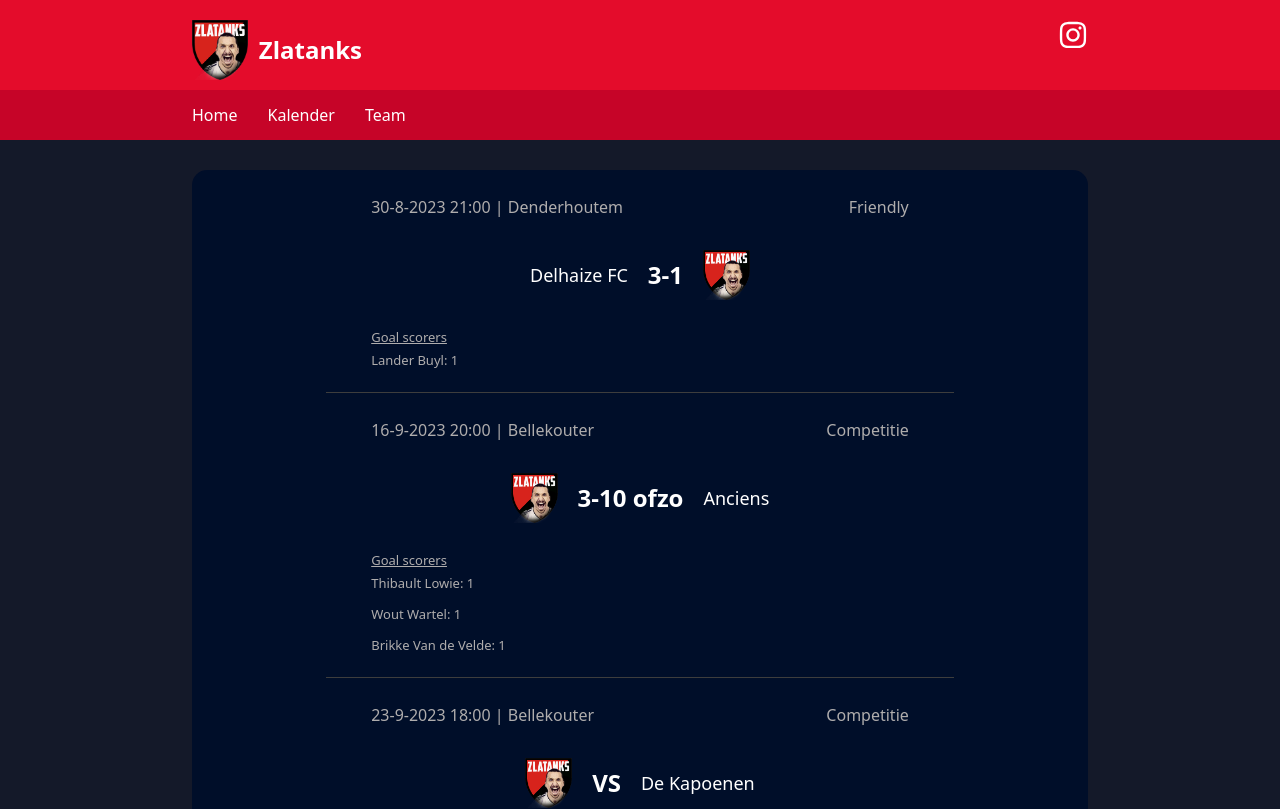
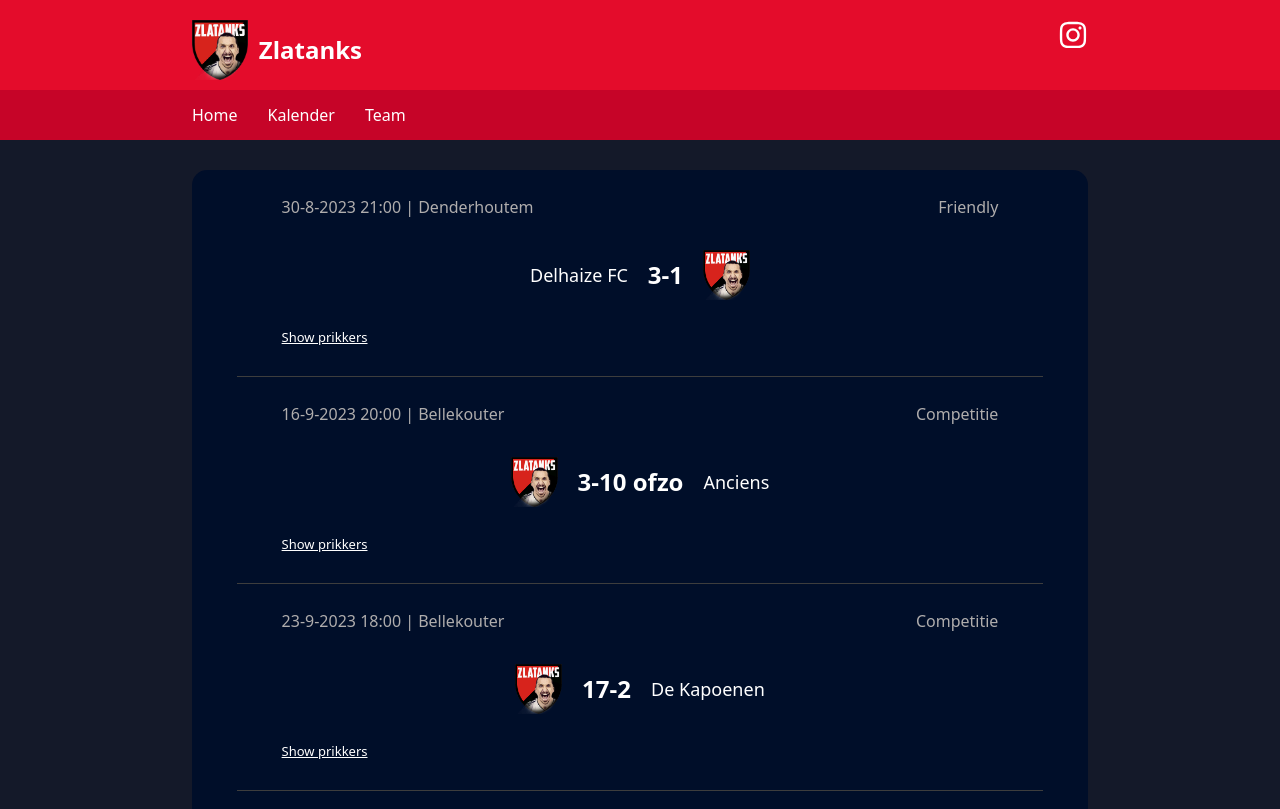
Before and after one commit to WoutDM/zlatanks, a React (Create React App) app: page /Kalender in a window 1280 px wide. Shown: the top 809 px of the page. Built offline with nearby package versions, Linux system fonts and the light colour scheme.

Commit message:
feat: toggle prikkers & match result update

```diff
--- a/src/data/matches.js
+++ b/src/data/matches.js
@@ -29,8 +29,16 @@ let matches = {
       'home': true,
       'date': '23-9-2023',
       'houre': '18:00',
-      'result': null,
-      'scorers': null,
+      'result': '17-2',
+      'scorers': [
+        {'name': 'Thibault Lowie', 'amount': 5},
+        {'name': 'Wout Wartel', 'amount': 4},
+        {'name': 'Matthias Luypaert', 'amount': 4},
+        {'name': 'Brikke Van de Velde', 'amount': 1},
+        {'name': 'Lander Buyl', 'amount': 1},
+        {'name': 'Mauritz Lowie', 'amount': 1},
+        {'name': 'Senne De Backer', 'amount': 1},
+      ],
     },
     {
       'opponent': 'Los Amigos',
--- a/src/pages/matches/components/MatchComponent.css
+++ b/src/pages/matches/components/MatchComponent.css
@@ -5,9 +5,9 @@
   align-items: center;
   border-bottom: 1px solid rgb(61, 61, 61);
   padding-inline: 5%;
-  width: 60%;
+  width: 80%;
   padding-top: 10px;
-  padding-bottom: 10px;
+  padding-bottom: 30px;
 }
 
 #match_details {
@@ -48,15 +48,19 @@
   width: 100%;
 }
 
-#scorer_container_title {
-  color: rgb(175, 173, 173);
-  font-size: small;
-  text-decoration: underline;
-  margin-bottom: 0;
-}
-
 .scorer {
   margin-top: 5px;
   color: rgb(175, 173, 173);
   font-size: small;
 }
+
+#showPrikker_toggle {
+  width: 100%;
+  font-size: small;
+  margin-bottom: 0;
+  text-decoration: underline;
+}
+
+#showPrikker_toggle:hover {
+  cursor: pointer;
+}
--- a/src/pages/matches/components/MatchComponent.jsx
+++ b/src/pages/matches/components/MatchComponent.jsx
@@ -1,13 +1,20 @@
 import './MatchComponent.css';
+import React, { useState } from "react";
 import zlatanks_transparant_logo from '../../../images/zlatanks_logo_transparant.png';
 
 
 export default function MatchComponent({match}) {
 
+  const [showPrikker, setShowPrikker] = useState(false);
+
   const getGoalScorers = match.scorers ? match.scorers.map((scorer, index) => {
     return <p key={index} className='scorer'>{scorer.name}: {scorer.amount}</p>
   }) : null
 
+  let uitgeklapt = false;
+  const handleShowPrikkers = () => {
+    setShowPrikker(!showPrikker);
+  }
 
   return (
     <div id='MatchComponent_body'>
@@ -60,11 +67,21 @@ export default function MatchComponent({match}) {
         )
       }
       {
+        !showPrikker ? (
+          <p id='showPrikker_toggle' onClick={handleShowPrikkers}>Show prikkers</p>
+        ) : (
+          <p id='showPrikker_toggle' onClick={handleShowPrikkers}>Hide prikkers</p>
+        )
+      }
+      {
         match.scorers ? (
-          <div id='scorer_container'>
-            <p id='scorer_container_title'>Goal scorers</p>
-            {getGoalScorers}
-          </div>
+          showPrikker ? (
+            <div id='scorer_container'>
+              {getGoalScorers}
+            </div>
+          ) : (
+            null
+          )
         ) : (
           null
         )
```
